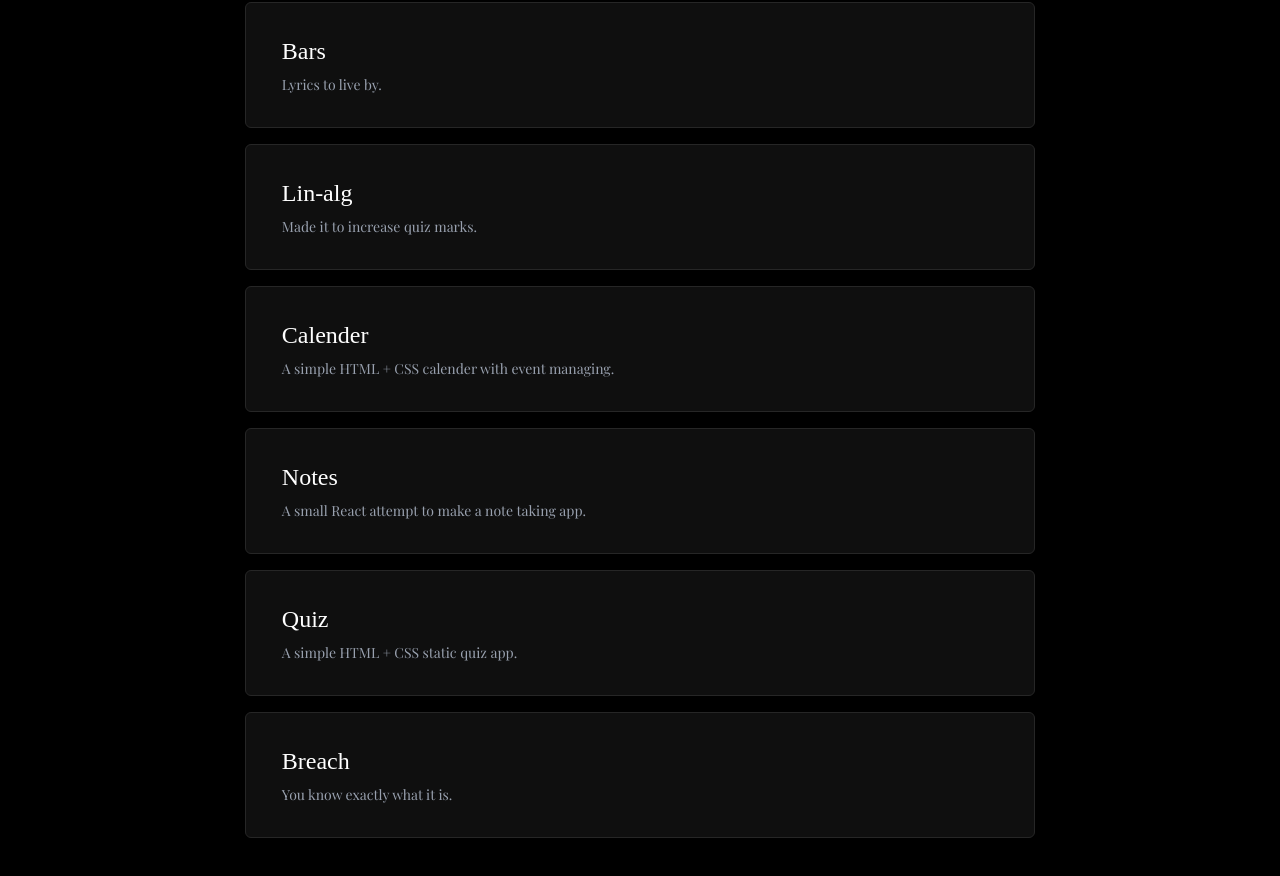
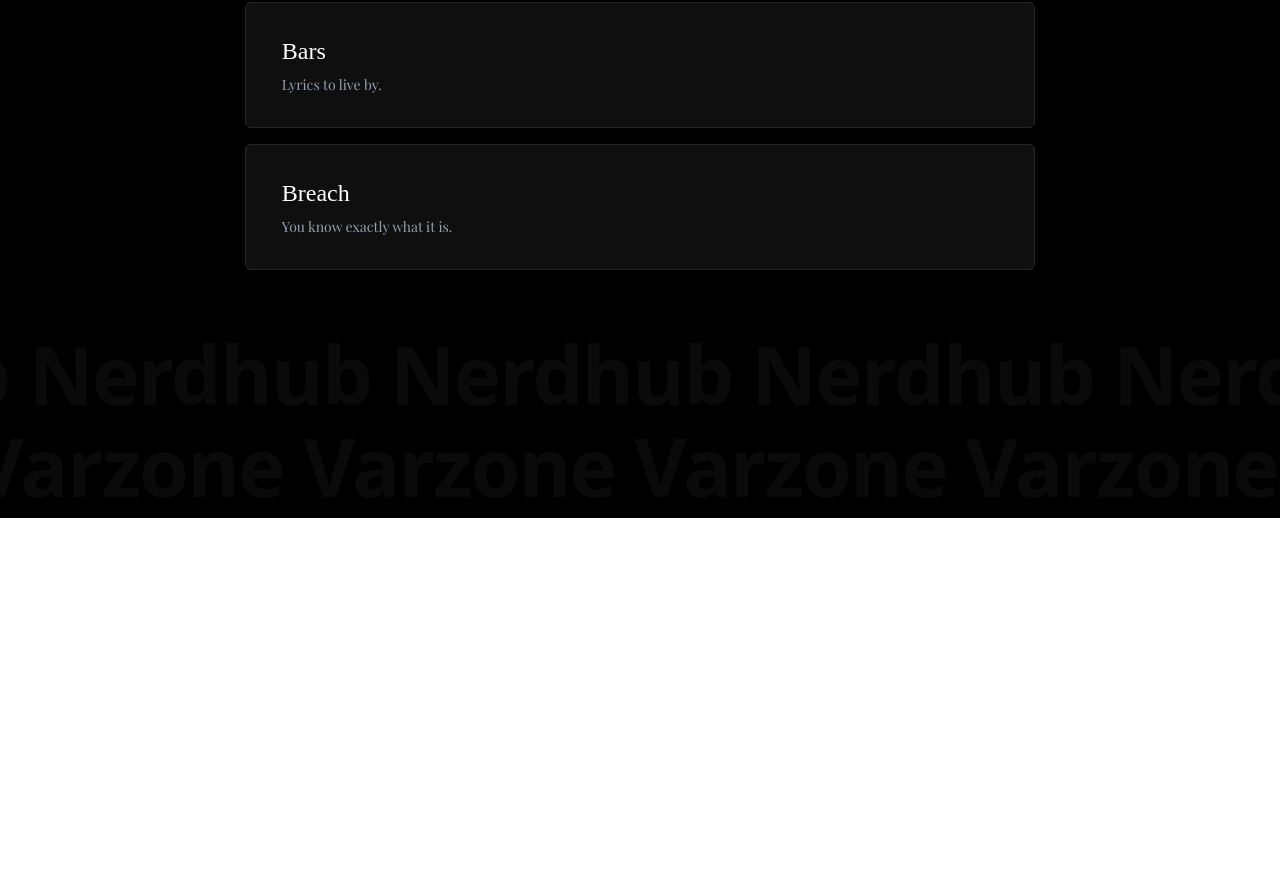
Before and after one commit to varshithpilli/nerdhub, a React (Vite) app: page / in a window 1280 px wide. Shown: the part 902-1778 px from the top of the page. After the commit the page ends 1420 px from the top, so only its background shows below. Built offline with nearby package versions, Linux system fonts and the light colour scheme; a web font is replaced by a local one.

Commit message:
rm some stuff

```diff
--- a/src/projects.ts
+++ b/src/projects.ts
@@ -24,26 +24,26 @@
         path: "https://varzone.in/bars/",
         description: "Lyrics to live by."
     },
-    {
-        name: "Lin-alg",
-        path: "https://varzone.in/Lin-Alg/",
-        description: "Made it to increase quiz marks."
-    },
-    {
-        name: "Calender",
-        path: "https://varzone.in/calendar-events/",
-        description: "A simple HTML + CSS calender with event managing."
-    },
-    {
-        name: "Notes",
-        path: "https://varzone.in/notes-app/",
-        description: "A small React attempt to make a note taking app."
-    },
-    {
-        name: "Quiz",
-        path: "https://varzone.in/quiz-app/",
-        description: "A simple HTML + CSS static quiz app."
-    },
+    // {
+    //     name: "Lin-alg",
+    //     path: "https://varzone.in/Lin-Alg/",
+    //     description: "Made it to increase quiz marks."
+    // },
+    // {
+    //     name: "Calender",
+    //     path: "https://varzone.in/calendar-events/",
+    //     description: "A simple HTML + CSS calender with event managing."
+    // },
+    // {
+    //     name: "Notes",
+    //     path: "https://varzone.in/notes-app/",
+    //     description: "A small React attempt to make a note taking app."
+    // },
+    // {
+    //     name: "Quiz",
+    //     path: "https://varzone.in/quiz-app/",
+    //     description: "A simple HTML + CSS static quiz app."
+    // },
     {
         name: "Breach",
         path: "https://github.com/varshithpilli/breached-data",
```
